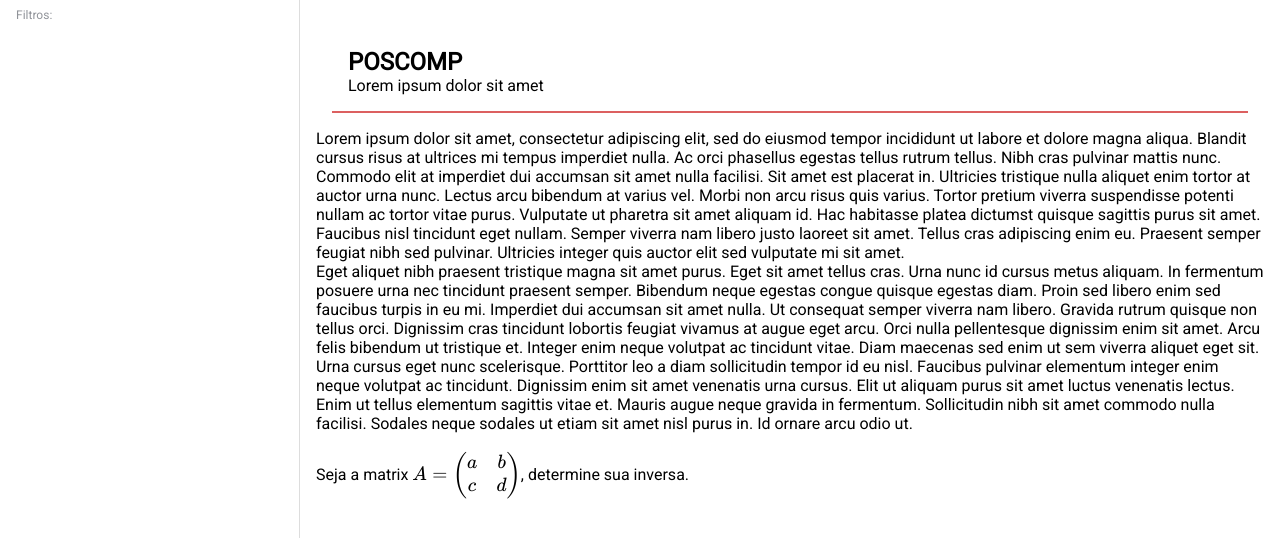
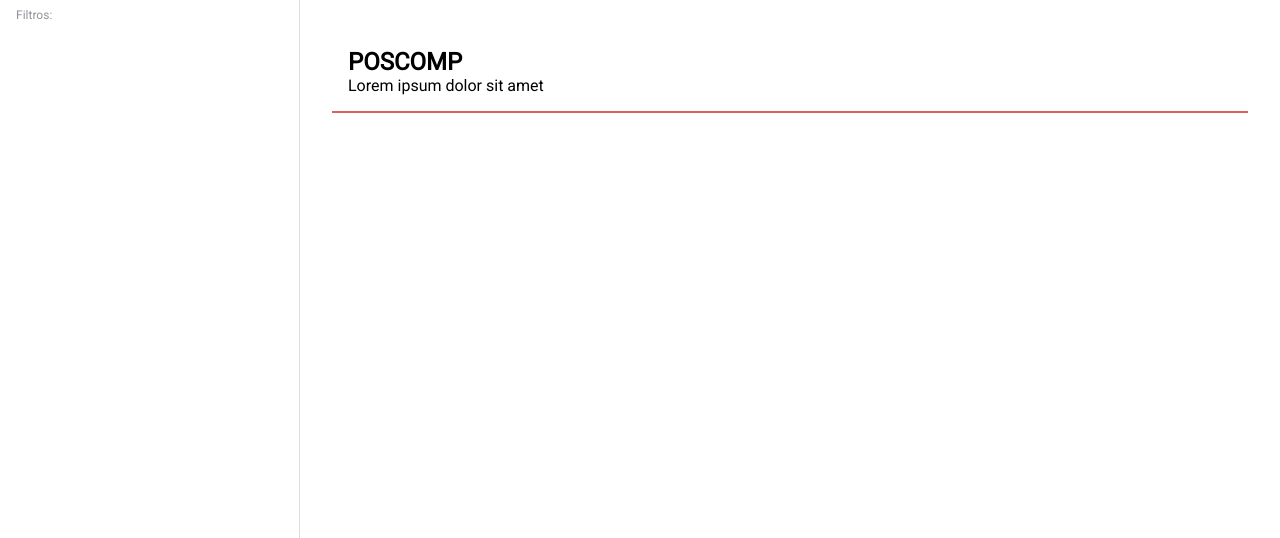
Before and after one commit to OpenDevUFCG/poscomp, a React (Create React App) app: page / in a window 1280 px wide. Shown: the top 538 px of the page. Built offline with nearby package versions, Linux system fonts and the light colour scheme.

Commit message:
Remove corpo desnecessario

```diff
--- a/src/components/content/main/MainField.js
+++ b/src/components/content/main/MainField.js
@@ -1,52 +1,8 @@
 import React from 'react';
 import './MainField.css';
 
-import KatexParser from '../../render/KatexParser';
-
-const stringLatex = `Seja a matrix $A=\\begin{pmatrix}\n
-      a & b \\\\\n
-      c & d\n
-      \\end{pmatrix}\n$, determine sua inversa.`;
-// Obter strings para o renderizado de LaTeX aqui.
-
 const MainField = () => {
-  return (
-    <article className="MainField">
-      <p>
-        Lorem ipsum dolor sit amet, consectetur adipiscing elit, sed do eiusmod tempor incididunt ut labore et
-        dolore magna aliqua. Blandit cursus risus at ultrices mi tempus imperdiet nulla. Ac orci phasellus
-        egestas tellus rutrum tellus. Nibh cras pulvinar mattis nunc. Commodo elit at imperdiet dui accumsan
-        sit amet nulla facilisi. Sit amet est placerat in. Ultricies tristique nulla aliquet enim tortor at
-        auctor urna nunc. Lectus arcu bibendum at varius vel. Morbi non arcu risus quis varius. Tortor pretium
-        viverra suspendisse potenti nullam ac tortor vitae purus. Vulputate ut pharetra sit amet aliquam id.
-        Hac habitasse platea dictumst quisque sagittis purus sit amet. Faucibus nisl tincidunt eget nullam.
-        Semper viverra nam libero justo laoreet sit amet. Tellus cras adipiscing enim eu. Praesent semper
-        feugiat nibh sed pulvinar. Ultricies integer quis auctor elit sed vulputate mi sit amet.
-      </p>
-
-      <p>
-        Eget aliquet nibh praesent tristique magna sit amet purus. Eget sit amet tellus cras. Urna nunc id
-        cursus metus aliquam. In fermentum posuere urna nec tincidunt praesent semper. Bibendum neque egestas
-        congue quisque egestas diam. Proin sed libero enim sed faucibus turpis in eu mi. Imperdiet dui
-        accumsan sit amet nulla. Ut consequat semper viverra nam libero. Gravida rutrum quisque non tellus
-        orci. Dignissim cras tincidunt lobortis feugiat vivamus at augue eget arcu. Orci nulla pellentesque
-        dignissim enim sit amet. Arcu felis bibendum ut tristique et. Integer enim neque volutpat ac tincidunt
-        vitae. Diam maecenas sed enim ut sem viverra aliquet eget sit.
-      </p>
-
-      <p>
-        Urna cursus eget nunc scelerisque. Porttitor leo a diam sollicitudin tempor id eu nisl. Faucibus
-        pulvinar elementum integer enim neque volutpat ac tincidunt. Dignissim enim sit amet venenatis urna
-        cursus. Elit ut aliquam purus sit amet luctus venenatis lectus. Enim ut tellus elementum sagittis
-        vitae et. Mauris augue neque gravida in fermentum. Sollicitudin nibh sit amet commodo nulla facilisi.
-        Sodales neque sodales ut etiam sit amet nisl purus in. Id ornare arcu odio ut.
-      </p>
-      <br />
-
-      {/* Renderizador de LaTeX funcionando. */}
-      <KatexParser string={stringLatex} />
-    </article>
-  );
+  return <></>;
 };
 
 export default MainField;
```
